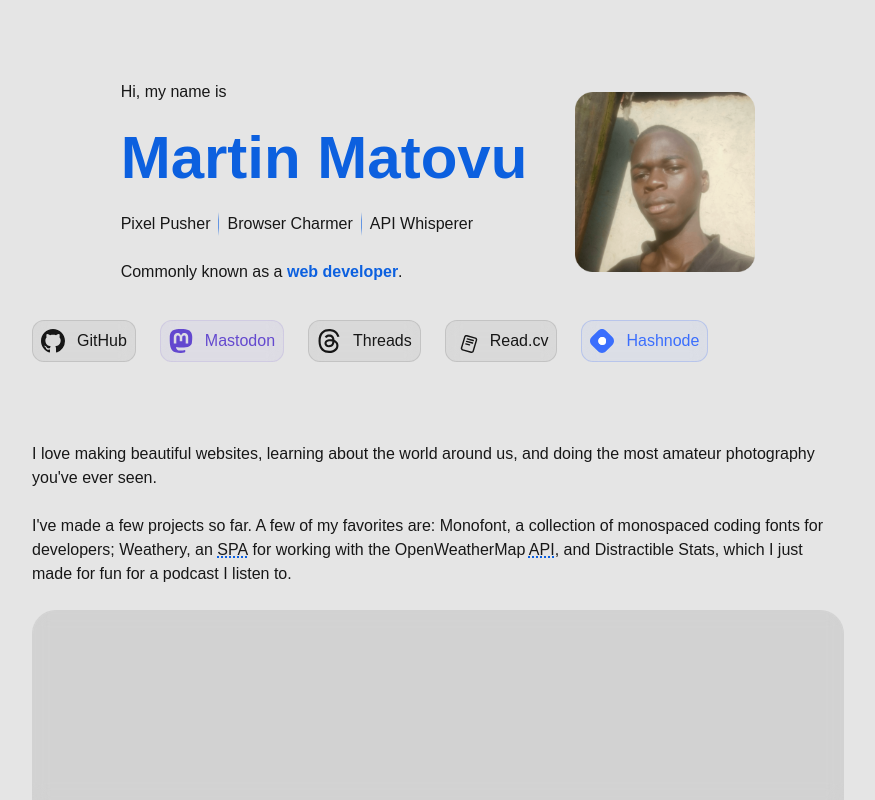
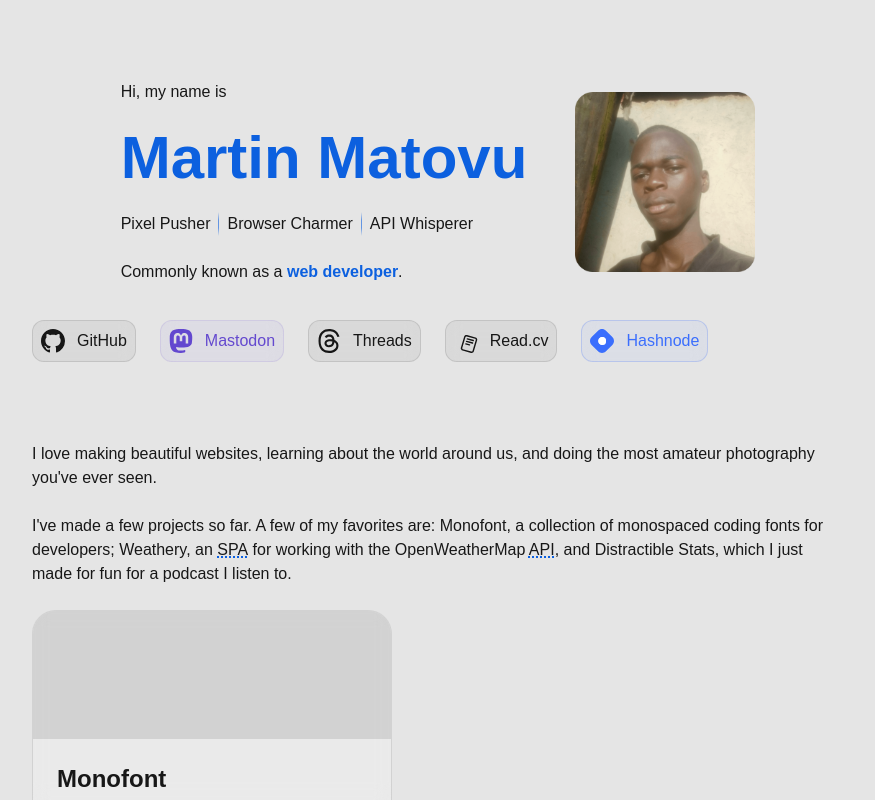
Before and after one commit to matovius/martin, a SvelteKit app: page / in a window 1280 px wide. Shown: the whole page, without its empty margins (202-1077 px from the left). Built offline with nearby package versions, Linux system fonts and the light colour scheme.

Commit message:
Wrap card in size-restricting wrapper

```diff
--- a/src/routes/+page.svelte
+++ b/src/routes/+page.svelte
@@ -131,6 +131,7 @@
 					which I just made for fun for a podcast I listen to.
 				</p>
 				<br />
+				<div class="card-wrapper">
 					<div class="card monofont">
 						<div
 							class="card-image"
@@ -143,6 +144,7 @@
 							<div>
 								<button class="button">Source Code</button>
 								<button class="button">Live Demo</button>
+							</div>
 						</div>
 					</div>
 				</div>
@@ -381,4 +383,8 @@
 			}
 		}
 	}
+
+	.card-wrapper {
+		max-width: 22.5rem;
+	}
 </style>
```
Lines whose indentation alone changed are shown as unchanged.
